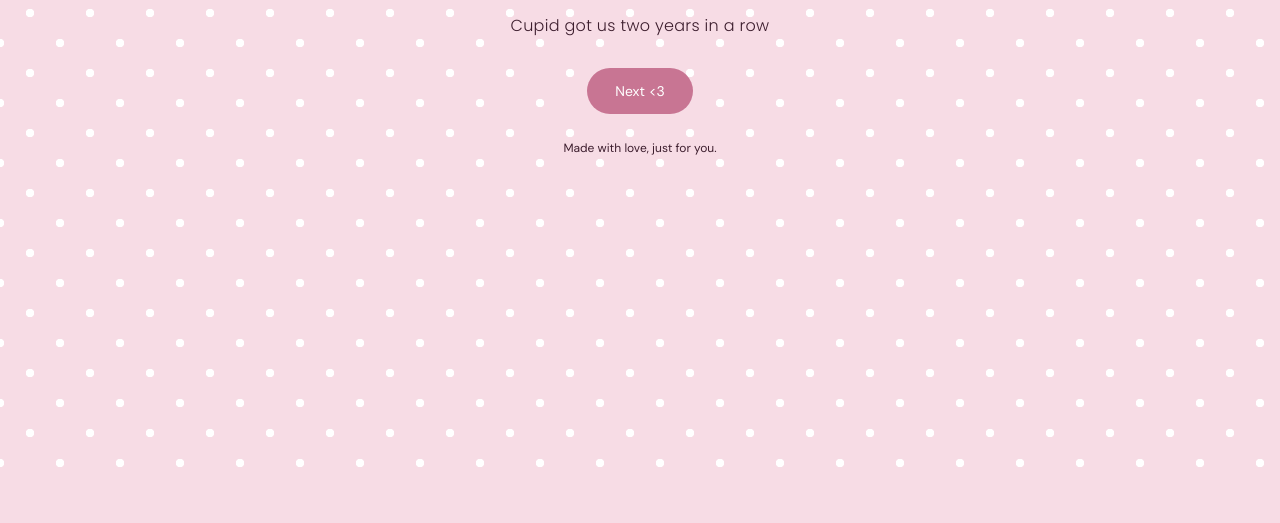
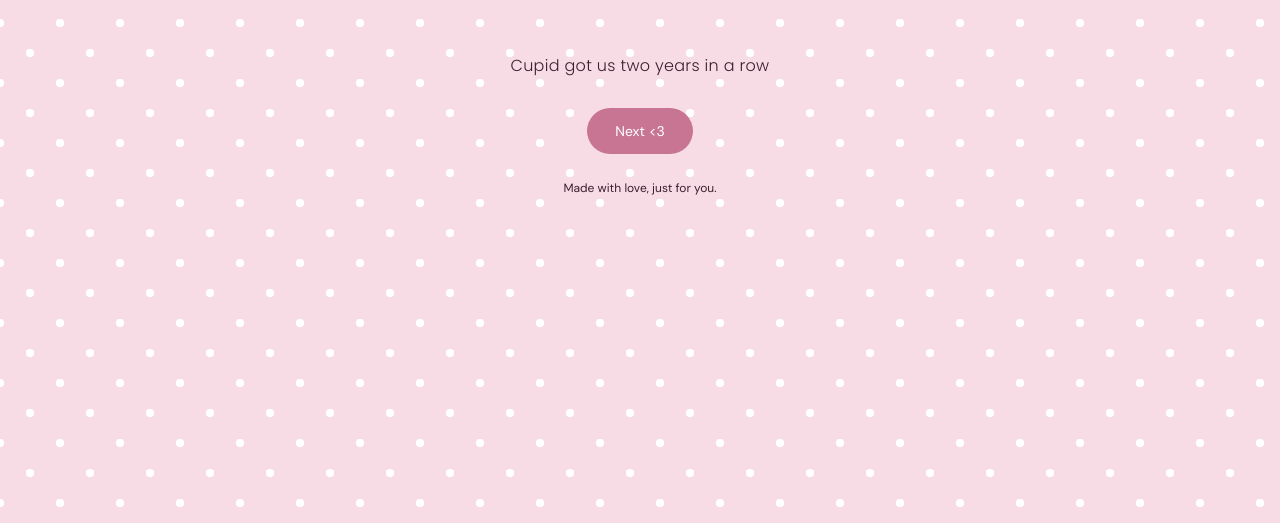
Before and after one commit to rasmalaii07/love-, a plain HTML site: page index.html in a window 1280 px wide. Shown: the part 377-900 px from the top of the page. Before the commit the page ends 860 px from the top, so only its background shows below. Drawn offline with Linux system fonts and the light colour scheme; a web font is replaced by a local one.

Commit message:
Update index.html

```diff
--- a/index.html
+++ b/index.html
@@ -50,7 +50,7 @@ button {
   min-height: 100svh;
   width: 100%;
   justify-content: center;
-  transform: translateY(60px);
+  transform: translateY(100px);
   align-items: center;
   flex-direction: column;
   text-align: center;
```
